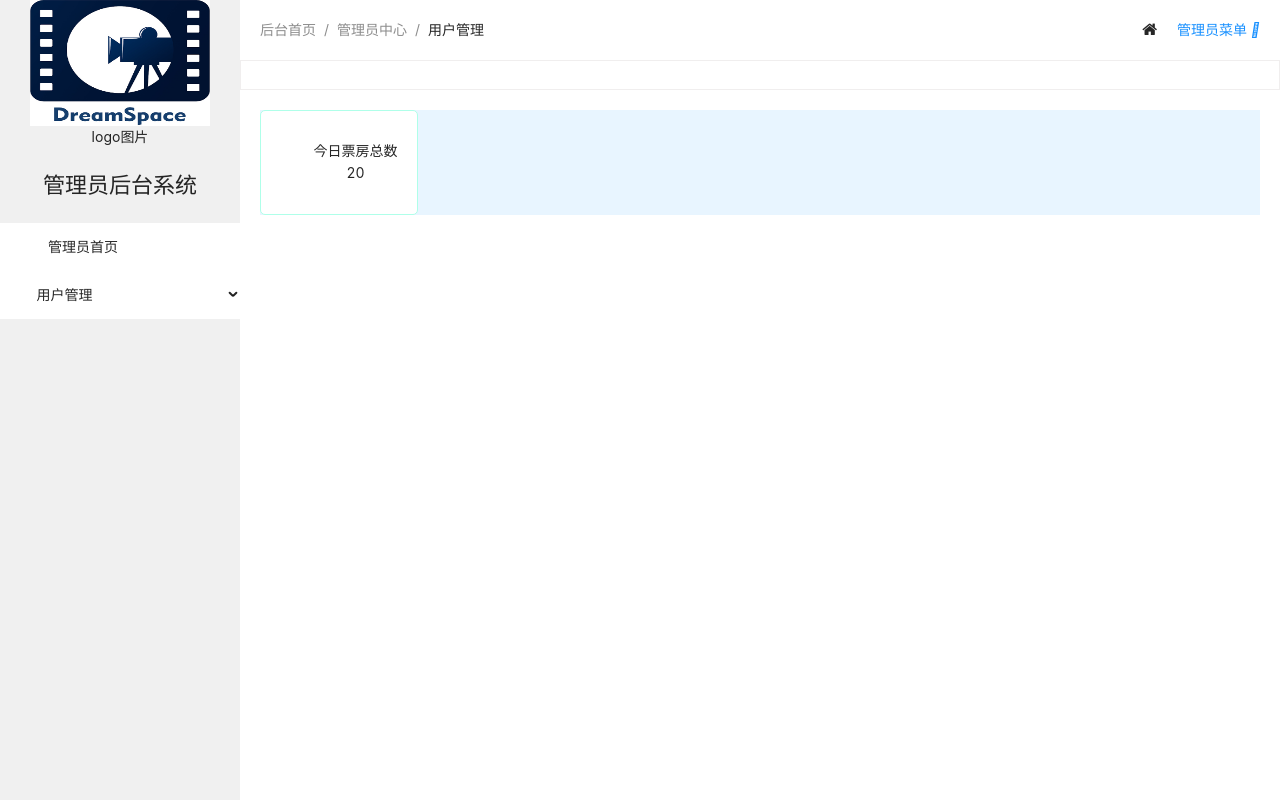
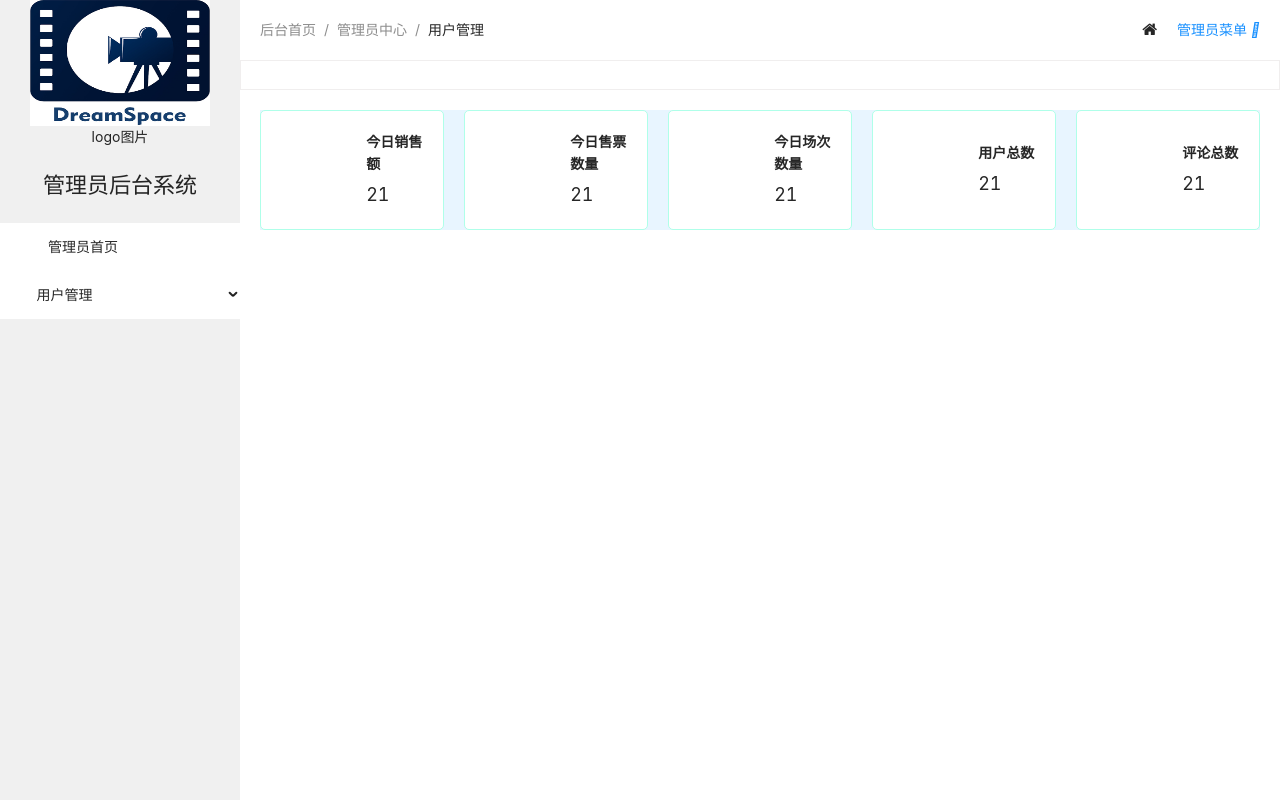
Before and after one commit to profikiller-zzy/cinema_platform_admin, a Vue app in the folder Web/: page /admin/home in a window 1280 px wide. Built offline with nearby package versions, Linux system fonts and the light colour scheme; a web font is replaced by a local one.

Commit message:
home页面布局 + home页面数据渲染

```diff
--- /dev/null
+++ b/Web/src/assets/css/common.css
@@ -0,0 +1,5 @@
+.flex{
+    flex-direction: column;
+    justify-content: center;
+    align-items: center;
+}
--- a/Web/src/assets/css/iconfont.css
+++ b/Web/src/assets/css/iconfont.css
@@ -1,8 +1,8 @@
 @font-face {
   font-family: "iconfont"; /* Project id 4503957 */
-  src: url('//at.alicdn.com/t/c/font_4503957_ezbfmic7mo7.woff2?t=1712893478666') format('woff2'),
-       url('//at.alicdn.com/t/c/font_4503957_ezbfmic7mo7.woff?t=1712893478666') format('woff'),
-       url('//at.alicdn.com/t/c/font_4503957_ezbfmic7mo7.ttf?t=1712893478666') format('truetype');
+  src: url('//at.alicdn.com/t/c/font_4503957_ogdogpsv6j.woff2?t=1712993507089') format('woff2'),
+       url('//at.alicdn.com/t/c/font_4503957_ogdogpsv6j.woff?t=1712993507089') format('woff'),
+       url('//at.alicdn.com/t/c/font_4503957_ogdogpsv6j.ttf?t=1712993507089') format('truetype');
 }
 
 .iconfont {
@@ -11,6 +11,26 @@
   font-style: normal;
   -webkit-font-smoothing: antialiased;
   -moz-osx-font-smoothing: grayscale;
+}
+
+.icon-changci-:before {
+  content: "\e65b";
+}
+
+.icon-pingluntongji:before {
+  content: "\e684";
+}
+
+.icon-shoupiao:before {
+  content: "\f1dc";
+}
+
+.icon-xiaoshoue:before {
+  content: "\e607";
+}
+
+.icon-yonghutongji:before {
+  content: "\e620";
 }
 
 .icon-tianjiayonghu:before {
--- a/Web/src/views/admin/admin.vue
+++ b/Web/src/views/admin/admin.vue
@@ -27,7 +27,7 @@
       </div>
 
       <main>
-        <div class="router-view">
+        <div class="router_view">
           <router-view></router-view>
         </div>
       </main>
@@ -128,7 +128,7 @@ function onClick({key}) {
         height: calc(100vh - 90px);
         padding: 20px;
 
-        .router-view {
+        .router_view {
           background-color: #e8f5ff;
         }
       }
--- a/Web/src/views/admin/home/admin_home.vue
+++ b/Web/src/views/admin/home/admin_home.vue
@@ -1,96 +1,81 @@
 <template>
+  <!-- 数据预览部分 -->
   <div class="home_data_preview">
-    <div class="home_data_preview_item">
+    <div class="home_data_preview_item" v-for="(item, index) in data.data_preview_list" :key="index">
       <div class="icon">
-        <i class="iconfont icon-tianjiayonghu"></i>
+        <i :class="'iconfont ' + iconList[index]"></i>
       </div>
       <div class="text">
-        <div class="data_title">今日票房总数</div>
-        <div class="data_sum">20</div>
+        <div class="data_title">{{ item.label }}</div>
+        <div class="data_sum">{{ item.value }}</div>
       </div>
     </div>
-
   </div>
 </template>
 
 <script setup>
-import {reactive} from "vue";
-const iconList = reactive({
+import { reactive } from "vue";
 
-})
+const iconList = reactive([
+  "icon-xiaoshoue",
+  "icon-shoupiao",
+  "icon-changci-",
+  "icon-yonghutongji",
+  "icon-pingluntongji"
+]);
 
 const data = reactive({
-  data_preview_list:[
-    {
-      label: "今日销售额",
-      value: 21,
-    },
-    {
-      label: "今日售票数量",
-      value: 21,
-    },
-    {
-      label: "今日场次数量",
-      value: 21,
-    },
-    {
-      label: "用户总数",
-      value: 21,
-    },
-    {
-      label: "评论总数",
-      value: 21,
-    },
+  data_preview_list: [
+    {label: "今日销售额", value: 21},
+    {label: "今日售票数量", value: 21},
+    {label: "今日场次数量", value: 21},
+    {label: "用户总数", value: 21},
+    {label: "评论总数", value: 21}
   ]
-})
+});
 </script>
 
-<style scoped lang="scss">
+<style lang="scss">
 .home_data_preview {
-  display: flex;
-  flex-wrap: wrap;
-  justify-content: space-between;
-  gap: 20px; /* 项目之间的水平间距 */
+  display: grid;
+  grid-template-columns: repeat(5, 1fr);
+  gap: 20px; /* 设置网格之间的间距 */
+}
 
 .home_data_preview_item {
   display: flex;
-    align-items: center;
   background-color: white;
   border-radius: 5px;
   border: 1px solid #afffe9;
   padding: 20px;
+}
 
 .icon {
-      margin-right: 20px;
-      font-size: 40px;
-      color: #1890ff; /* 图标颜色，根据需要调整 */
+  display: flex;
+  justify-content: center;
+  align-items: center;
+  width: 60%;
+
+  i {
+     font-size: 32px; /* 调整图标的大小 */
+  }
 }
 
+
 .text {
-      flex: 1;
   display: flex;
   flex-direction: column;
-      justify-content: center; /* 垂直居中 */
+  justify-content: center;
+  width: 40%;
+}
+
+.data_title {
   font-size: 14px;
-      text-align: center; /* 水平居中 */
-
-      .title {
   font-weight: bold;
   margin-bottom: 6px;
-
-        .data_title {
-          color: white;
 }
 
 .data_sum {
   font-size: 18px;
 }
-      }
-
-      .value {
-        font-size: 20px;
-      }
-    }
-  }
-}
 </style>
```
Lines whose indentation alone changed are shown as unchanged.
